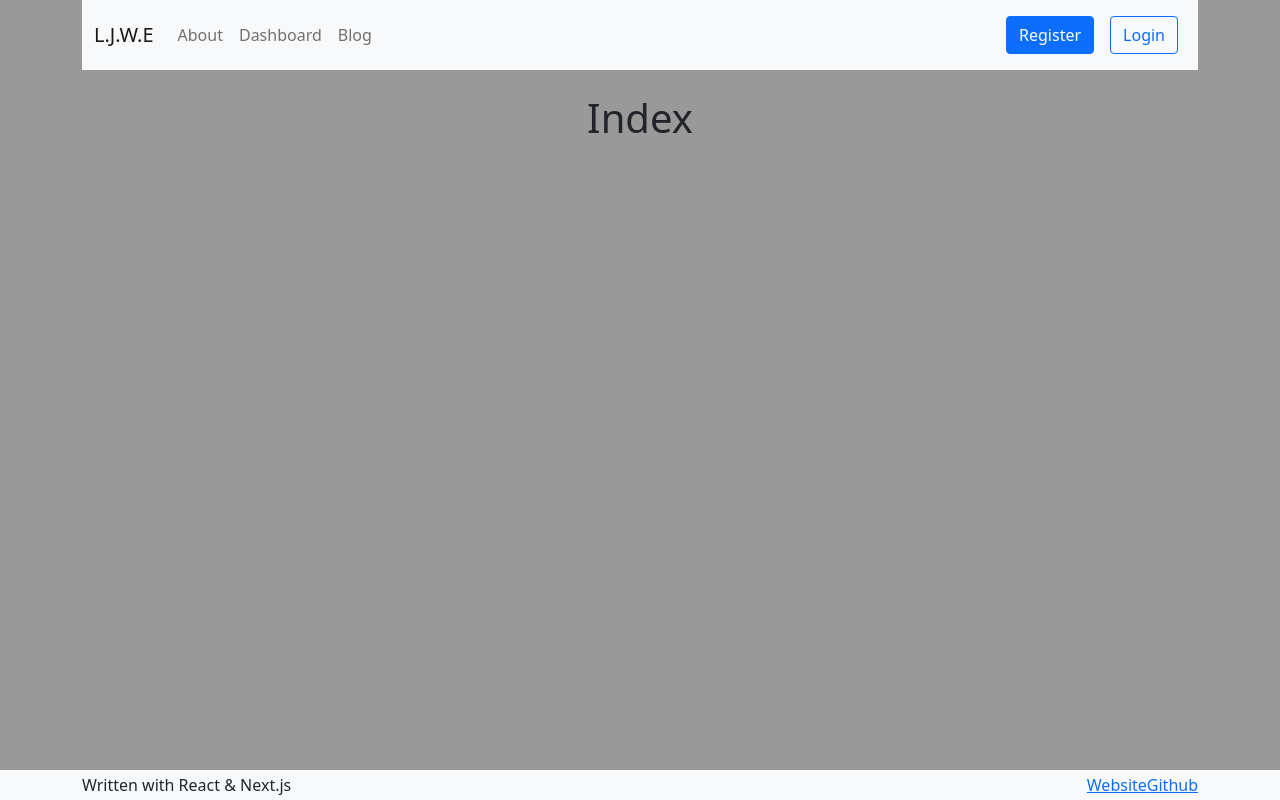
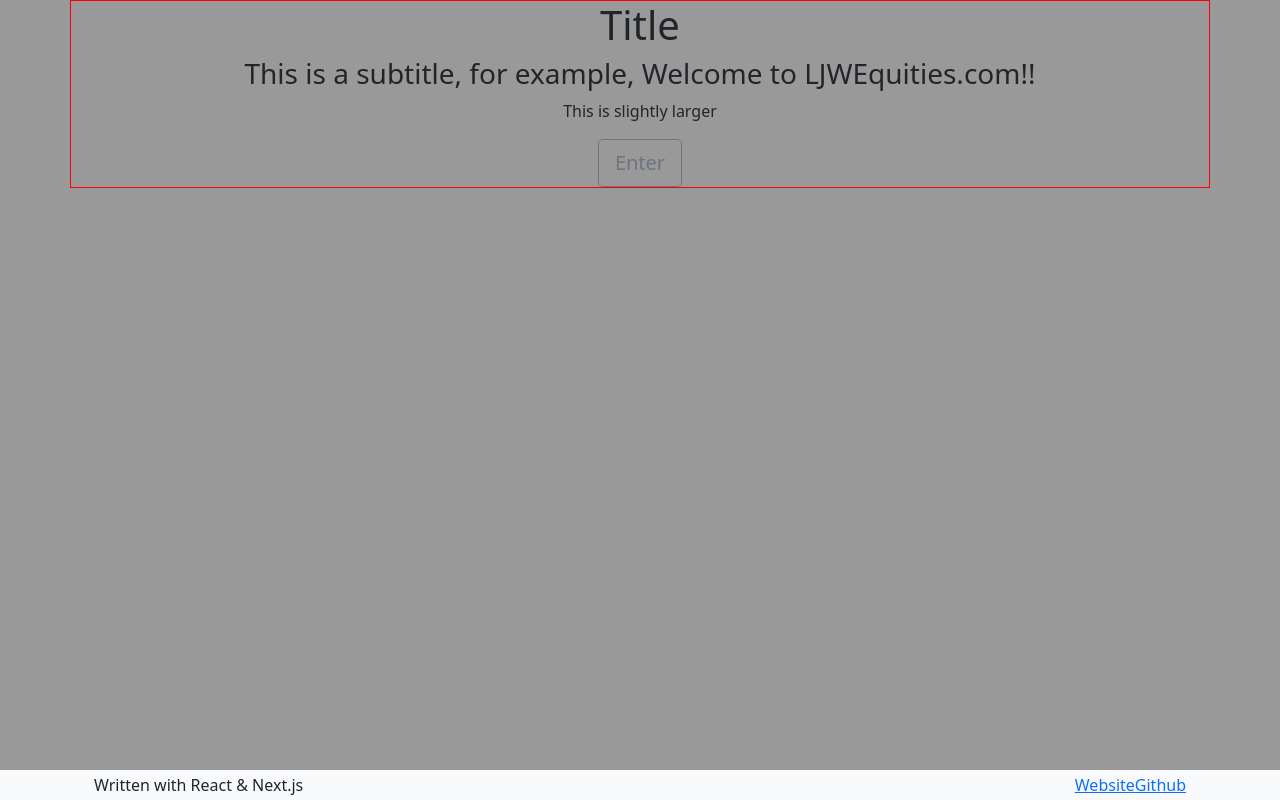
Before and after one commit to leowotzak/ljwe-db, a Next.js app: page / in a window 1280 px wide. Built offline with nearby package versions, Linux system fonts and the light colour scheme.

Commit message:
Refactor project

```diff
--- a/src/components/NavBar.js
+++ b/src/components/NavBar.js
@@ -1,5 +1,5 @@
 import React from "react";
-import { Container, Navbar, Nav, NavDropdown, Button } from "react-bootstrap";
+import { Container, Navbar, Nav, Button } from "react-bootstrap";
 import Head from "next/head";
 import Link from "next/link";
 
@@ -7,27 +7,29 @@
 
 export default () => {
   return (
-    <Navbar className="mb-4" bg="light" expand="lg">
+    <Navbar fixed="top" bg="light" expand="lg">
       <Container>
         <Navbar.Brand href="/">L.J.W.E</Navbar.Brand>
         <Navbar.Toggle aria-controls="basic-navbar-nav" />
         <Navbar.Collapse id="basic-navbar-nav">
           <Nav className="me-auto">
-            <Nav.Link href="/about">About</Nav.Link>
-            <Nav.Link href="/dash">Dashboard</Nav.Link>
-            <Nav.Link href="/blog">Blog</Nav.Link>
+            <Link className="nav-link" href="/about">
+              About
+            </Link>
+            <Link className="nav-link" href="/dash">
+              Dashboard
+            </Link>
+            <Link className="nav-link" href="/blog">
+              Blog
+            </Link>
           </Nav>
           <Nav>
-            <Nav.Link>
             <Link href="/register">
               <Button variant="primary">Register</Button>
             </Link>
-            </Nav.Link>
-            <Nav.Link>
             <Link href="/login">
               <Button variant="outline-primary">Login</Button>
             </Link>
-            </Nav.Link>
           </Nav>
         </Navbar.Collapse>
       </Container>
--- a/src/components/PageLayout.js
+++ b/src/components/PageLayout.js
@@ -1,13 +1,20 @@
-import {Container, Row, Col} from "react-bootstrap";
-import {NavBar, Footer} from "../components"
+import { Container } from "react-bootstrap";
+import { NavBar, Footer } from "../components";
 
-export default ({children}) => {
-
-    return (
-        <Container align="center">
-        <NavBar />
-        {children}
-        <Footer />
-        </Container>
-    )
-}
+export default ({ children }) => {
+  return (
+    <Container
+      align="center"
+      style={{
+        display: "flex",
+        alignItems: "center",
+        height: "100vh",
+        border: "1px solid green",
+      }}
+    >
+      <NavBar />
+      {children}
+      <Footer />
+    </Container>
+  );
+};
--- a/src/pages/index.js
+++ b/src/pages/index.js
@@ -1,13 +1,28 @@
-import {Container, Row, Col} from "react-bootstrap";
-import {NavBar, Footer, PageLayout} from "../components"
-import Head from 'next/head'
-import Link from 'next/link'
-
+import { Container, Row, Col, Button } from "react-bootstrap";
+import { NavBar, Footer, PageLayout } from "../components";
+import Head from "next/head";
+import Link from "next/link";
 
 export default function Home() {
   return (
-    <PageLayout>
-      <h1>Index</h1>
-      </PageLayout>
-  )
+    <Container align="center" style={{ border: "1px solid red" }}>
+      <Row>
+        <Col>
+          <h1>Title</h1>
+          <h3>This is a subtitle, for example, Welcome to LJWEquities.com!!</h3>
+          <p>This is slightly larger</p>
+          <Footer />
+        </Col>
+      </Row>
+      <Row>
+        <Col>
+          <Link href="/about">
+            <Button variant="outline-secondary" size="lg">
+              Enter
+            </Button>
+          </Link>
+        </Col>
+      </Row>
+    </Container>
+  );
 }
--- a/src/styles/styles.scss
+++ b/src/styles/styles.scss
@@ -4,5 +4,5 @@
 $secondary-color: #999;
 
 body {
-    background-color: $secondary-color;
+  background-color: $secondary-color;
 }
```
Also changed, not shown: src/pages/about.js (+32 -7 lines). Lines whose indentation alone changed are shown as unchanged.
